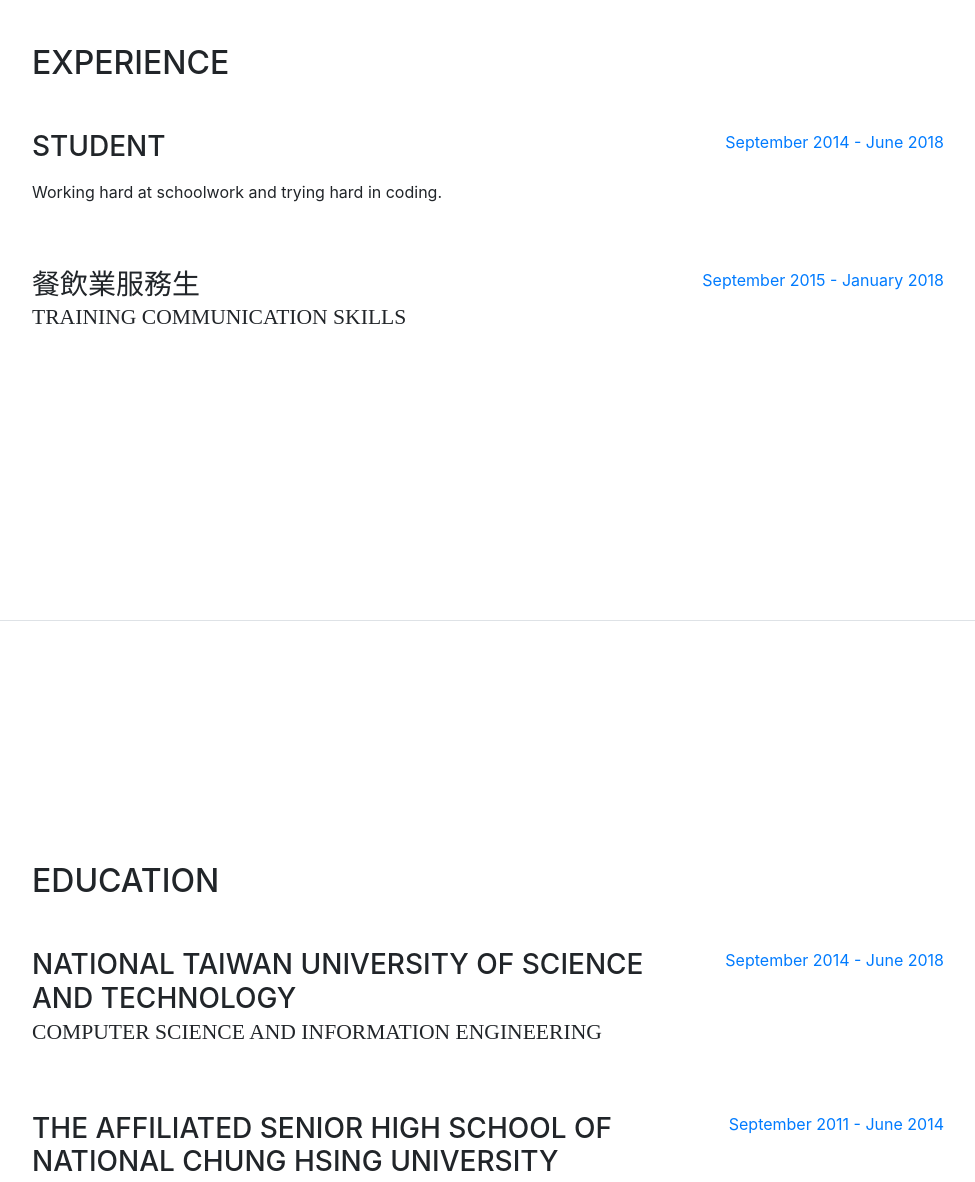
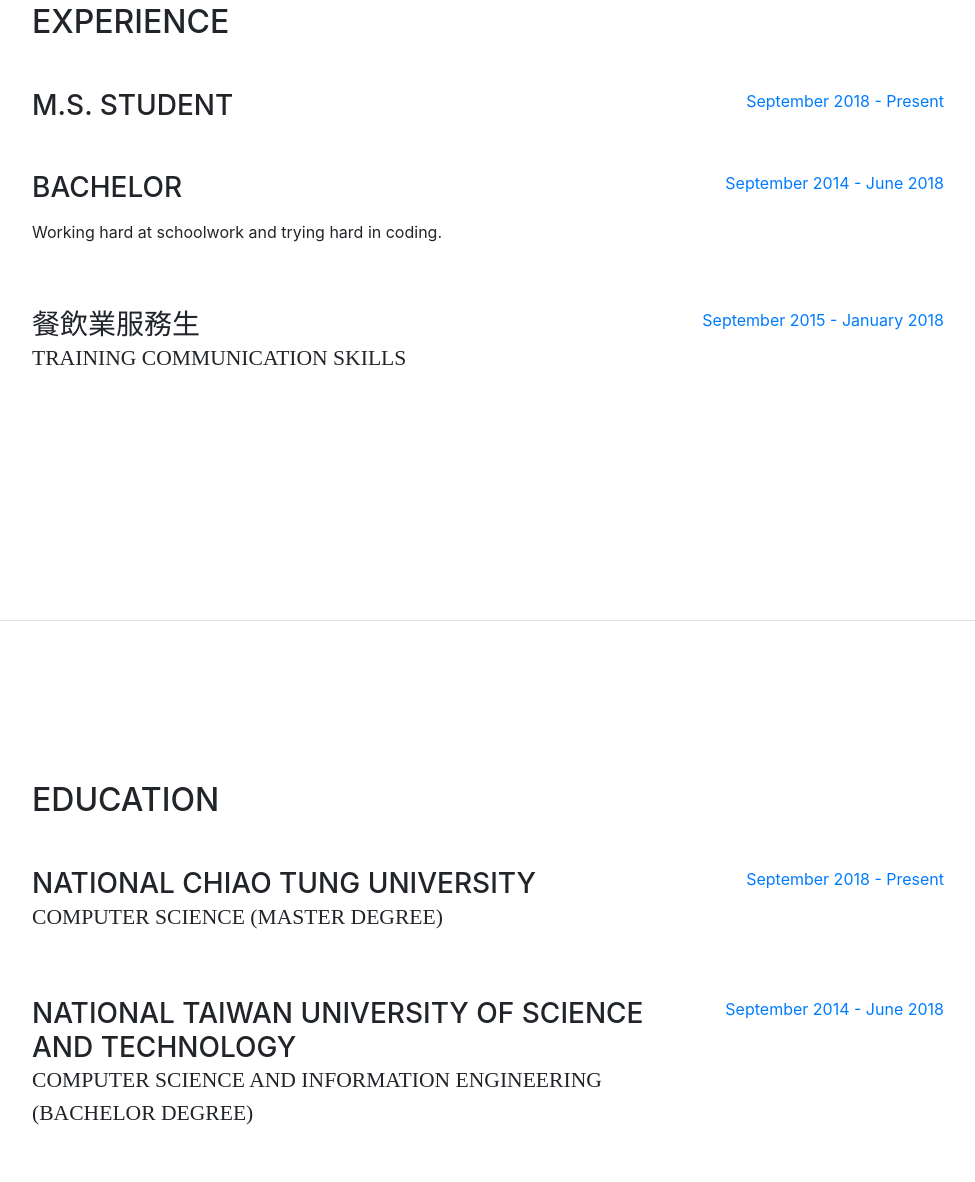
Before and after one commit to alice05200/alice05200.github.io, a website with bundled scripts: page index.html in a window 1280 px wide. Shown: the part 979-2161 px from the top of the page, without its empty margins (288-1263 px from the left). Built offline with nearby package versions, Linux system fonts and the light colour scheme; a web font is replaced by a local one.

Commit message:
Education update

```diff
--- a/index.html
+++ b/index.html
@@ -117,9 +117,19 @@
         <div class="my-auto">
           <h2 class="mb-5">Experience</h2>
 
+		  <div class="resume-item d-flex flex-column flex-md-row mb-5">
+
+            <div class="resume-content mr-auto">
+              <h3 class="mb-0">M.S. Student</h3>
+            </div>
+            <div class="resume-date text-md-right">
+              <span class="text-primary">September 2018 - Present</span>
+            </div>
+          </div>
           <div class="resume-item d-flex flex-column flex-md-row mb-5">
+
             <div class="resume-content mr-auto">
-              <h3 class="mb-0">Student</h3>
+              <h3 class="mb-0">Bachelor</h3>
               <div class="subheading mb-3"></div>
               <p>Working hard at schoolwork and trying hard in coding.</p>
             </div>
@@ -145,10 +155,20 @@
         <div class="my-auto">
           <h2 class="mb-5">Education</h2>
 
+		  <div class="resume-item d-flex flex-column flex-md-row mb-5">
+            <div class="resume-content mr-auto">
+              <h3 class="mb-0">National Chiao Tung University</h3>
+              <div class="subheading mb-3">Computer Science (Master degree)</div>
+            </div>
+            <div class="resume-date text-md-right">
+              <span class="text-primary">September 2018 - Present</span>
+            </div>
+          </div>
+
           <div class="resume-item d-flex flex-column flex-md-row mb-5">
             <div class="resume-content mr-auto">
               <h3 class="mb-0">National Taiwan University of Science and Technology</h3>
-              <div class="subheading mb-3">Computer Science and Information Engineering</div>
+              <div class="subheading mb-3">Computer Science and Information Engineering (Bachelor degree)</div>
             </div>
             <div class="resume-date text-md-right">
               <span class="text-primary">September 2014 - June 2018</span>
@@ -198,7 +218,7 @@
 			  <li>Mandarin</li>
 			  <li>Taiwanese</li>
 			  <li>English (TOEIC:905 英檢:中高級)</li>
-			  <li>Japanese(JLPT:N3)</li>
+			  <li>Japanese(JLPT:N2)</li>
 			</ul>
 
         </div>
```
